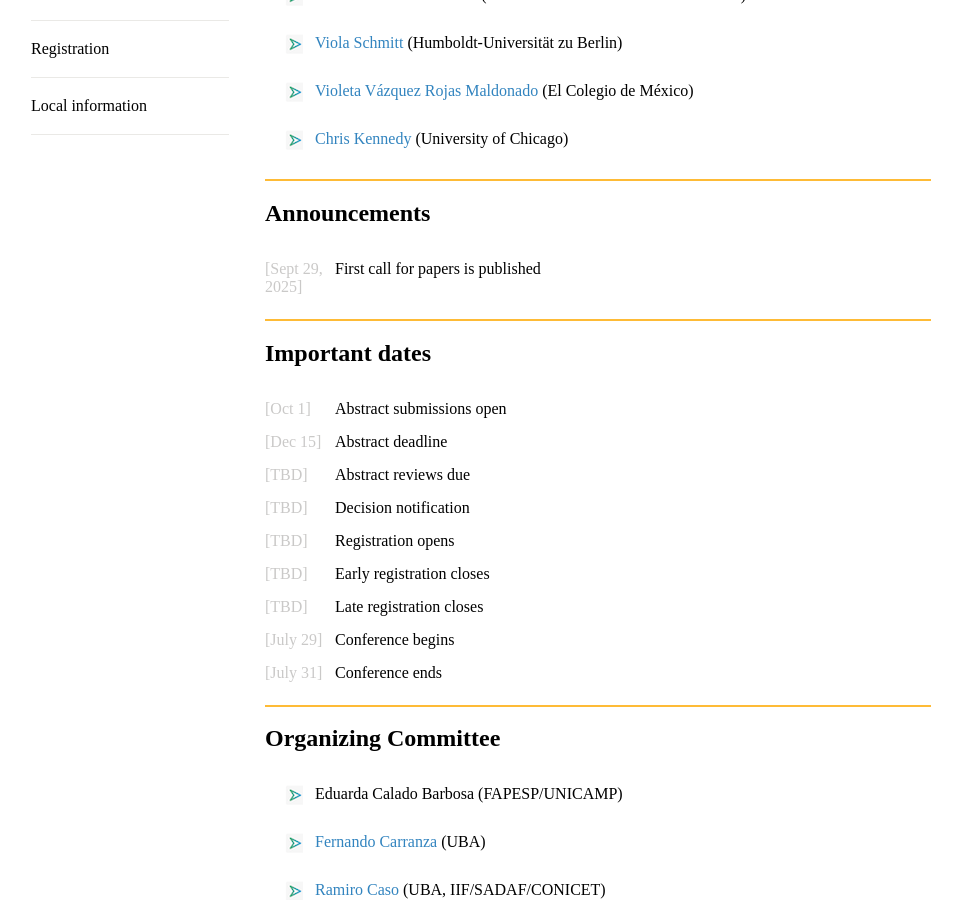
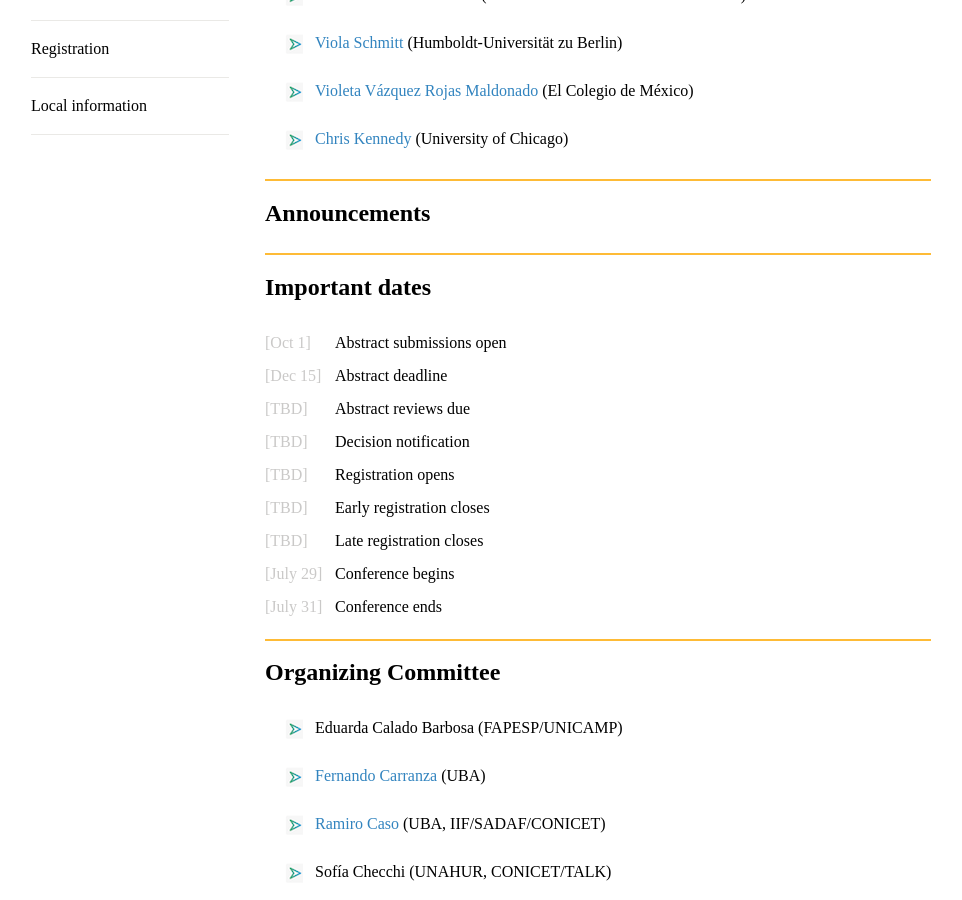
Before and after one commit to saltconf/salt36, a Jekyll site: the page built from index.md, in a window 1280 px wide and 900 px high, scrolled down 709 px. Shown: the whole window, without its empty margins (159-1121 px from the left). Built offline with Jekyll 4.4.1, drawn with Linux system fonts in a browser that asks for light colours.

Commit message:
prepare for SALT36 announcements

```diff
--- a/_data/announcements.yml
+++ b/_data/announcements.yml
@@ -1,2 +1,2 @@
-- date: "Sept 29, 2025"
-  text: "First call for papers is published"
+#- date: "OCT 1"
+#  text: "Submissions are now open at the conference's <a href=\"SITE">OpenReview site</a>."
```
